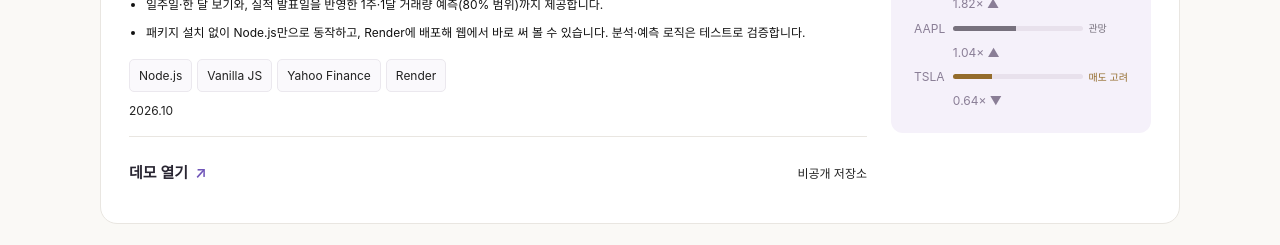
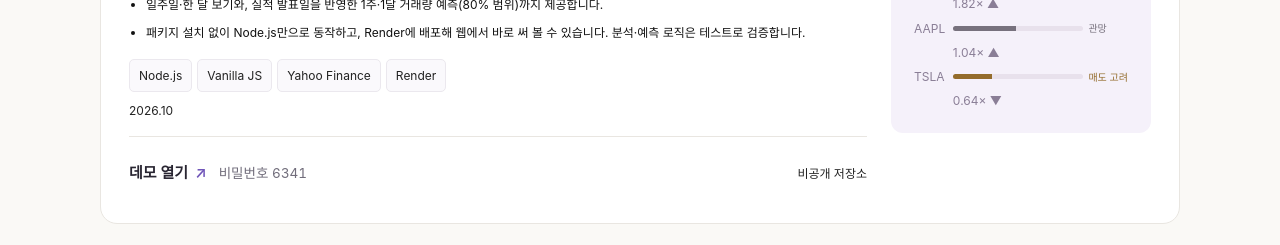
Before and after one commit to nekh802/nekh802.github.io, a plain HTML site: page portfolio/index.html in a window 1280 px wide. Shown: the part 3380-3625 px from the top of the page. Drawn offline with Linux system fonts and the light colour scheme; no server answers.

Commit message:
Show the Stock Volumer demo password on the portfolio card
Co-Authored-By: Claude Opus 5.5 <noreply@anthropic.com>

```diff
--- a/portfolio/index.html
+++ b/portfolio/index.html
@@ -204,7 +204,7 @@
           <span class="chip">Node.js</span><span class="chip">Vanilla JS</span><span class="chip">Yahoo Finance</span><span class="chip">Render</span>
           <span class="period">2026.10</span>
         </div>
-        <div class="links"><a href="https://stockvolumer.onrender.com/" target="_blank" rel="noopener">데모 열기</a><span class="private" data-repo="StockVolumer">비공개 저장소</span></div>
+        <div class="links"><span class="demo"><a href="https://stockvolumer.onrender.com/" target="_blank" rel="noopener">데모 열기</a><span class="demo-pw">비밀번호 6341</span></span><span class="private" data-repo="StockVolumer">비공개 저장소</span></div>
       </div>
       <div class="specimen" aria-hidden="true">
         <div class="cap">종합 배수 · 예시</div>
--- a/portfolio/style.css
+++ b/portfolio/style.css
@@ -58,3 +58,4 @@
 .builders-specimen .shelf-list>div{gap:10px}
 .builders-specimen .ba-due{color:#b4533a;white-space:nowrap}
 .builders-specimen .ba-team{color:#4a5fc1;white-space:nowrap}
+.links .demo{display:inline-flex;align-items:center;gap:12px;flex-wrap:wrap}.demo-pw{font-size:.9em;color:var(--muted);font-variant-numeric:tabular-nums}
```
